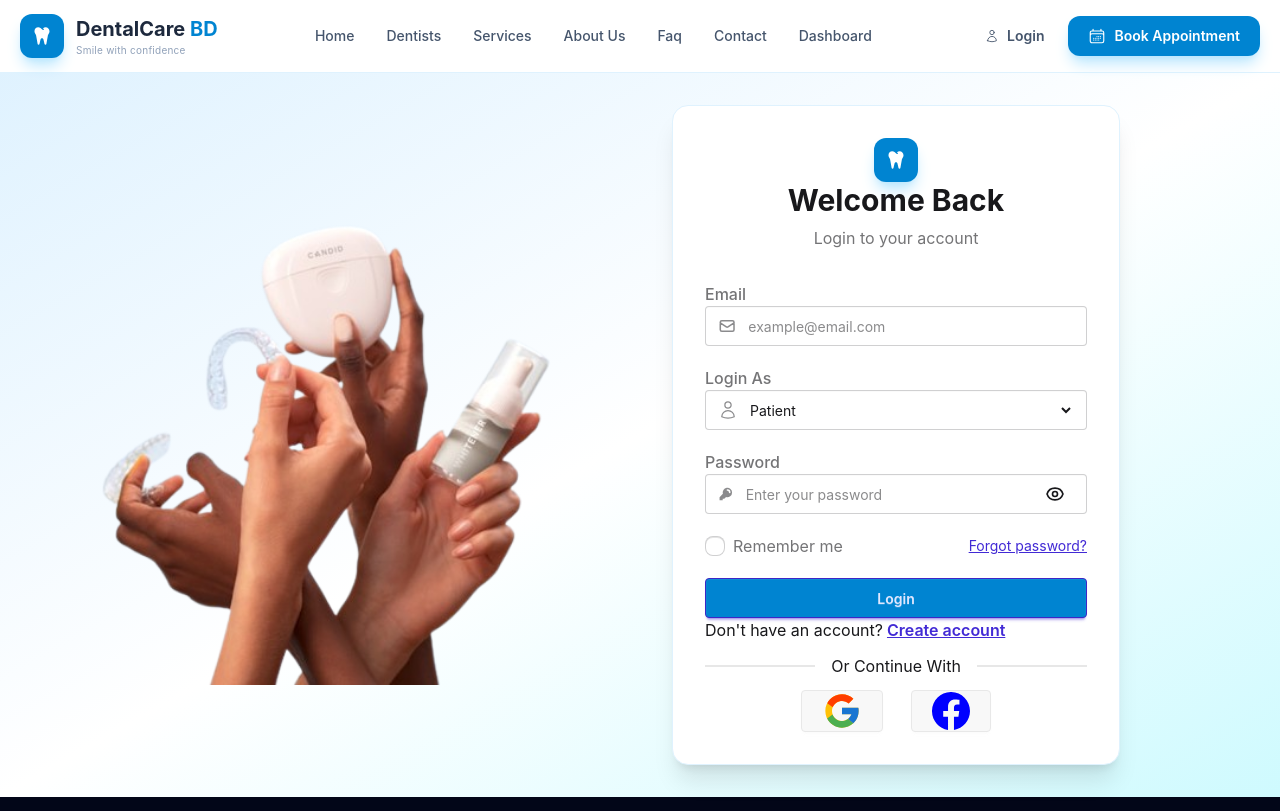
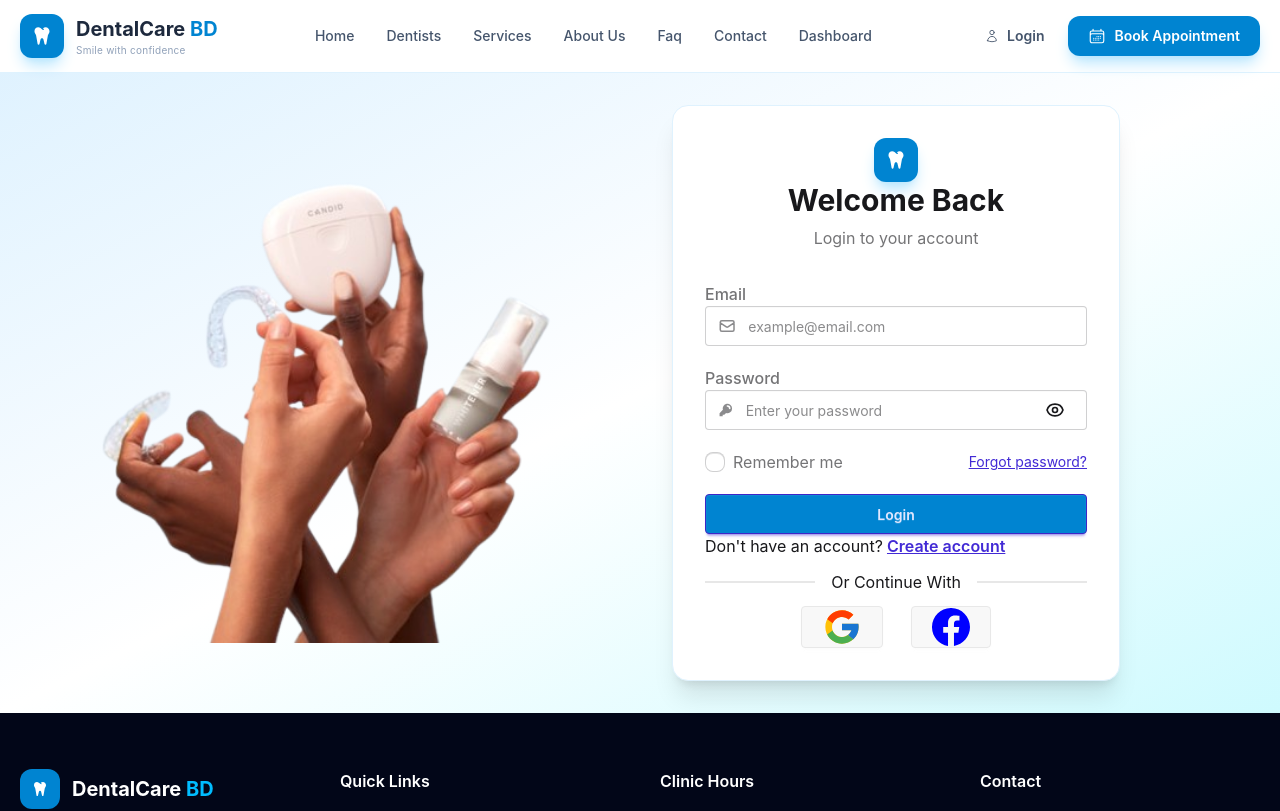
Before and after one commit to SaifurnRahman/Dentel-Clinic-Management-System, a React (Vite) app: page /login in a window 1280 px wide. Shown: the top 811 px of the page. Built offline with nearby package versions, Linux system fonts and the light colour scheme.

Commit message:
added login funtionality, save user in local storage

```diff
--- a/src/pages/Dashboard/AddDoctor.jsx
+++ b/src/pages/Dashboard/AddDoctor.jsx
@@ -75,7 +75,6 @@ const AddDoctor = () => {
         formData.append("image", data.image[0]);
       }
       const API_URL = import.meta.env.VITE_API_URL;
-      console.log(API_URL);
 
       const response = await fetch(`${API_URL}/api/doctors`, {
         method: "POST",
@@ -83,8 +82,6 @@ const AddDoctor = () => {
       });
 
       const result = await response.json();
-      console.log(result);
-      console.log(response);
 
       if (!response.ok) {
         throw new Error(result.message || "Failed to add doctor");
--- a/src/pages/Dashboard/Patients.jsx
+++ b/src/pages/Dashboard/Patients.jsx
@@ -75,7 +75,7 @@ const Patients = () => {
 
   const confirmDelete = async (id) => {
     try {
-      const response = await fetch(`http://localhost:5000/api/patients/${id}`, {
+      const response = await fetch(`${API_URL}/api/patients/${id}`, {
         method: "DELETE",
       });
       const data = await response.json();
--- a/src/pages/Login.jsx
+++ b/src/pages/Login.jsx
@@ -17,6 +17,7 @@ import { HiOutlineUser } from "react-icons/hi2";
 
 const Login = () => {
   const [showPassword, setShowPassword] = useState(false);
+  const API_URL = import.meta.env.VITE_API_URL;
 
   const {
     register,
@@ -24,8 +25,27 @@ const Login = () => {
     formState: { errors },
   } = useForm();
 
-  const onSubmit = (data) => {
-    console.log("Login Data:", data);
+  const onSubmit = async(data) => {
+    const {email, password} = data;
+      const response = await fetch(`${API_URL}/api/auth/login`, {
+        method: "POST",
+        headers: {
+          "Content-Type": "application/json",
+        },
+        body: JSON.stringify({
+          email,
+          password,
+        }),
+      })
+      ;
+     const resdata = await response.json();
+     if(resdata){
+      localStorage.setItem("email", resdata.email)
+      localStorage.setItem("name", resdata.name)
+      localStorage.setItem("token", resdata.token)
+      localStorage.setItem("role", resdata.role)
+     }
+     console.log(resdata);
   };
 
   return (
@@ -97,38 +117,6 @@ const Login = () => {
                 </p>
               )}
             </div>
-             {/* Role */}
-              <div>
-                <label className="label">
-                  <span className="label-text font-medium">Login As</span>
-                </label>
-
-                <label
-                  className={`input input-bordered flex items-center gap-3 w-full ${
-                    errors.role ? "input-error" : ""
-                  }`}
-                >
-                  <HiOutlineUser size={20} className="text-base-content/50" />
-
-                  <select
-                    className="grow bg-transparent border-none cursor-pointer focus:outline-none -ml-1"
-                    {...register("role", {
-                      required: "Please select your role",
-                    })}
-                    defaultValue="patient"
-                  >
-                    <option value="patient">Patient</option>
-                    <option value="doctor">Doctor</option>
-                    <option value="admin">Admin</option>
-                  </select>
-                </label>
-
-                {errors.role && (
-                  <p className="text-error text-sm mt-1">
-                    {errors.role.message}
-                  </p>
-                )}
-              </div>
 
             {/* Password */}
             <div>
--- a/src/router/router.jsx
+++ b/src/router/router.jsx
@@ -71,7 +71,6 @@ export const router = createBrowserRouter([
         path: "patientDetails/:id",
         Component: PatientDetails,
         loader: async ({ params }) => {
-          console.log(params);
           try {
             const res = await fetch(
               `${import.meta.env.VITE_API_URL}/api/patients/${params.id}`
```
